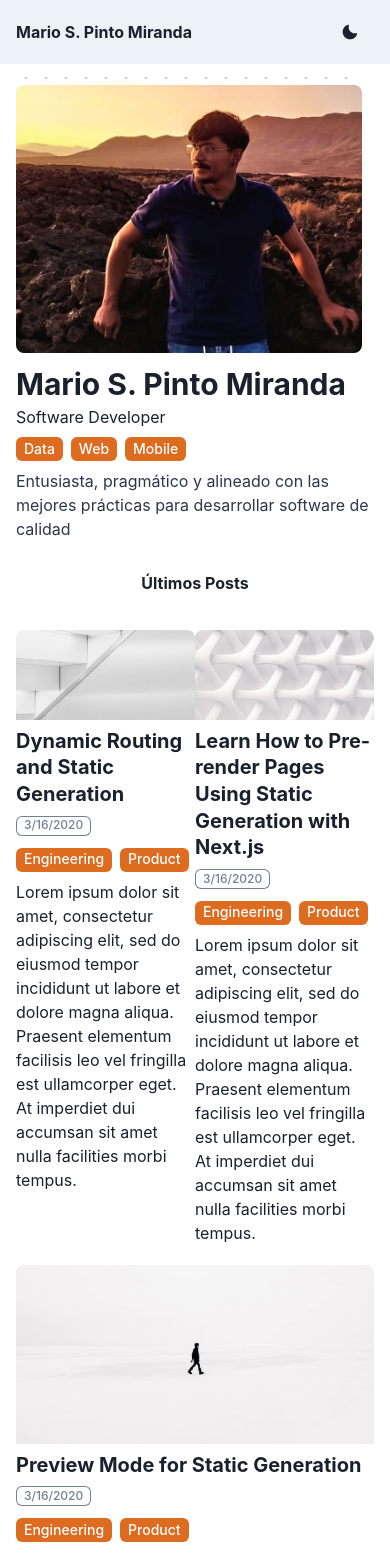
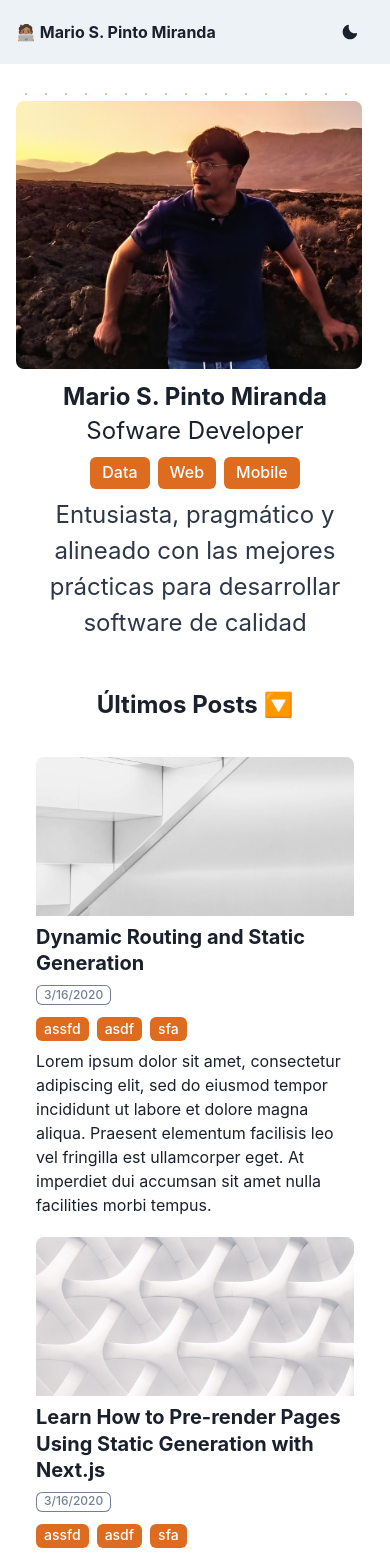
Before and after one commit to Marius9595/mario-pinto-miranda.dev, a Next.js app: page / in a window 390 px wide. Shown: the top 1553 px of the page. Built offline with nearby package versions, Linux system fonts and the light colour scheme.

Commit message:
Enhanced AuthorImage, Added Responsive behaviour and Some Refactors Of Componentes

```diff
--- /dev/null
+++ b/components/atoms/author-description.tsx
@@ -0,0 +1,16 @@
+import React from 'react';
+import { Text, useColorModeValue } from '@chakra-ui/react';
+
+export const AuthorDescription = () => {
+  return (
+    <Text
+      as="p"
+      marginTop="2"
+      color={useColorModeValue('gray.700', 'gray.200')}
+      fontSize={{ base: "x-large", sm: "medium", md: "3xl" }}
+    >
+      Entusiasta, pragmático y alineado con las mejores prácticas
+      para desarrollar software de calidad
+    </Text>
+  )
+};
--- /dev/null
+++ b/components/atoms/author-name.tsx
@@ -0,0 +1,14 @@
+import React from 'react';
+import { Heading } from '@chakra-ui/react';
+
+
+export const AuthorName = () => {
+  return(
+    <Heading
+      as="h1"
+      fontSize={{ base: "x-large", sm: "medium", md: "7xl" }}
+    >
+      Mario S. Pinto Miranda
+    </Heading>
+  )
+};
--- /dev/null
+++ b/components/atoms/role-of-author.tsx
@@ -0,0 +1,15 @@
+import React from 'react';
+import { Text } from '@chakra-ui/react';
+
+
+export const RoleOfAuthor = () => {
+  return(
+    <Text
+      marginBottom={2}
+      fontSize={{ base: "x-large", sm: "medium", md: "5xl" }}
+      as="h2"
+    >
+      Sofware Developer
+    </Text>
+  )
+};
--- a/components/molecules/about-author.tsx
+++ b/components/molecules/about-author.tsx
@@ -1,9 +1,11 @@
 import React from 'react';
-import {
-  Box,
-  Heading, Text, useColorModeValue
-} from '@chakra-ui/react';
+
+import {Box} from '@chakra-ui/react';
+
 import { Tags } from './tags';
+import { AuthorDescription } from '../atoms/author-description';
+import { RoleOfAuthor } from '../atoms/role-of-author';
+import { AuthorName } from '../atoms/author-name';
 
 export const AboutAuthor = () => {
   return (
@@ -12,22 +14,13 @@ export const AboutAuthor = () => {
       flex="1"
       flexDirection="column"
       justifyContent="center"
-      marginTop={{ base: '3', sm: '0' }}>
-
-      <Heading as="h1">Mario S. Pinto Miranda</Heading>
-      <Text marginBottom={2} fontSize={{sm: "medium", md: "x-large"}}>
-        Software Developer
-      </Text>
-      <Tags tags={['Data', 'Web', 'Mobile']} />
-
-      <Text
-        as="p"
-        marginTop="2"
-        color={useColorModeValue('gray.700', 'gray.200')}
-        fontSize={{sm: "medium", md: "x-large"}}>
-        Entusiasta, pragmático y alineado con las mejores prácticas
-        para desarrollar software de calidad
-      </Text>
+      marginTop={{ base: '3', sm: '0' }}
+      textAlign={{base:"center", sm:"center", md:"start"}}
+    >
+      <AuthorName/>
+      <RoleOfAuthor/>
+      <Tags size='lg' tags={['Data', 'Web', 'Mobile']} />
+      <AuthorDescription/>
     </Box>
   );
 };
--- a/components/molecules/image-author.tsx
+++ b/components/molecules/image-author.tsx
@@ -16,7 +16,7 @@ export const ImageAuthor = () => {
         marginTop="5%">
         <Image
           borderRadius="lg"
-          src={'/assets/blog/author/author.jpg'}
+          src={'/assets/blog/author/author.png'}
           alt="some good alt text"
           objectFit="contain" />
       </Box>
--- a/components/molecules/tags.tsx
+++ b/components/molecules/tags.tsx
@@ -8,14 +8,24 @@ import {
 export interface ITags {
   tags: Array<string>;
   marginTop?: SpaceProps['marginTop'];
+  size:string
 }
 
 export const Tags: React.FC<ITags> = (props) => {
   return (
-    <HStack spacing={2} marginTop={props.marginTop}>
+    <HStack
+     spacing={2}
+     marginTop={props.marginTop}
+     alignSelf={{base:"center", sm:"center", md:"start"}}
+     >
       {props.tags.map((tag) => {
         return (
-          <Tag size={'md'} variant="solid" colorScheme="orange" key={tag}>
+          <Tag
+          size={props.size}
+          variant="solid"
+          colorScheme="orange"
+          key={tag}
+          fontSize={{sm: "medium", md: "3xl" }}>
             {tag}
           </Tag>
         );
--- a/components/organisms/author-blog-cover.tsx
+++ b/components/organisms/author-blog-cover.tsx
@@ -8,7 +8,7 @@ import { AboutAuthor } from '../molecules/about-author';
 
 export const AuthorBlogCover = () => {
   return (
-    <Container maxW={'7xl'} p={{md: '12', sm: '0'}}>
+    <Container maxW={'max'} p={{md: '12', base: '4'}} >
       <Box
         marginTop={{ base: '1', sm: '2' }}
         display="flex"
--- a/components/organisms/navbar.tsx
+++ b/components/organisms/navbar.tsx
@@ -20,7 +20,7 @@ export const Nav = () => {
         <Flex h={16} alignItems={'center'} justifyContent={'space-between'}>
           <Box>
             <Link href="/">
-                <Text fontWeight={'bold'}>Mario S. Pinto Miranda</Text>
+                <Text fontWeight={'bold'}>🧑🏽‍💻 Mario S. Pinto Miranda</Text>
             </Link>
           </Box>
           <Flex alignItems={'center'}>
--- a/components/organisms/post-preview.tsx
+++ b/components/organisms/post-preview.tsx
@@ -15,15 +15,14 @@ export interface Post {
     slug: string
     title: string
     date: string
-    coverImage: string
     excerpt: string
     imageUrl: string
-    content: string
+    tags: string
 }
 
 export const PostPreview = (postPreview:Post) =>{
     return (
-      <Box flex={1}>
+      <Box flex={1} marginX="5">
         <Wrap spacing="30px" marginTop="5">
             <WrapItem width={{ base: '100%', sm: '60%', md: '70%', lg: '80%' }}>
               <Box borderRadius="lg" overflow="hidden">
@@ -35,7 +34,7 @@ export const PostPreview = (postPreview:Post) =>{
                   <TitlePostPreview text={postPreview.title} />
                 </Link>
                 <DatePost date={postPreview.date} size='sm' marginTop={2} />
-                <PostTags tags={['Engineering', 'Product']} marginTop="3" size='md'/>
+                <PostTags tags={postPreview.tags.split(',')} marginTop="3" size='md'/>
                 <ExcerptPostPreview text={postPreview.excerpt}/>
               </Box>
             </WrapItem>
--- a/components/templates/post-list.tsx
+++ b/components/templates/post-list.tsx
@@ -12,19 +12,18 @@ interface Props {
 export const PostList = ({ posts }: Props) => {
   return (
     <Box marginTop={{base:"8", sm:"10", md:"10"}}>
-      <Heading as="h2" textAlign={'center'} fontSize={{sm: "medium", md: "x-large"}} >
-        Últimos Posts
+      <Heading as="h2" textAlign={'center'} fontSize={{ base: "x-large", sm: "medium", md: "6xl" }} >
+        Últimos Posts 🔽
       </Heading>
-      <Flex maxW={'max'} p={{md:"12", base:"4"}} flexWrap="wrap">
+      <Flex maxW={'max'} p={{md:"12", base:"4", sm:"4"}} flexWrap="wrap">
           {posts.map((post) => (
             <PostPreview
               imageUrl={post.imageUrl}
-              content={undefined}
-              coverImage={undefined}
               date={post.date}
               excerpt={post.excerpt}
               slug={post.slug}
               title={post.title}
+              tags={post.tags}
             />
           ))}
       </Flex>
--- a/pages/index.tsx
+++ b/pages/index.tsx
@@ -36,7 +36,8 @@ export const getStaticProps = async () => {
     'slug',
     'coverImage',
     'excerpt',
-    'imageUrl'
+    'imageUrl',
+    'tags'
   ])
 
   return {
```
Also changed, not shown: public/assets/blog/author/author.jpg (deleted), public/assets/blog/author/author.png (added).
